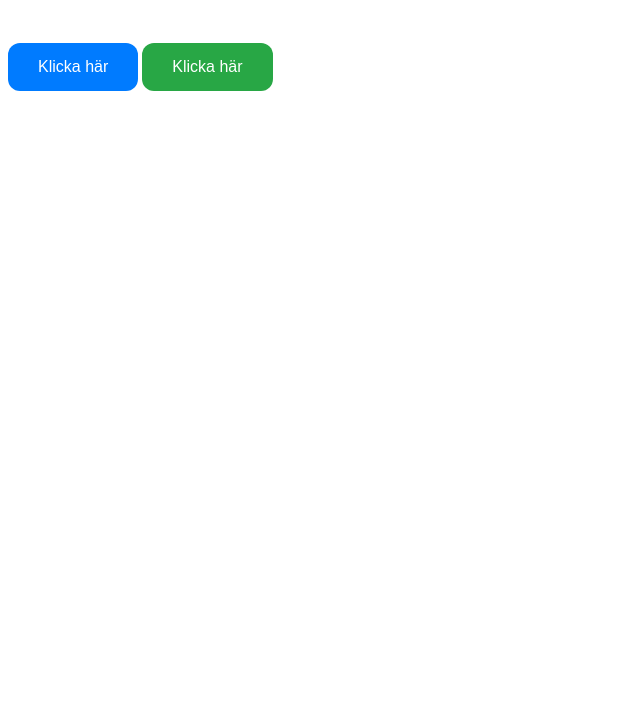
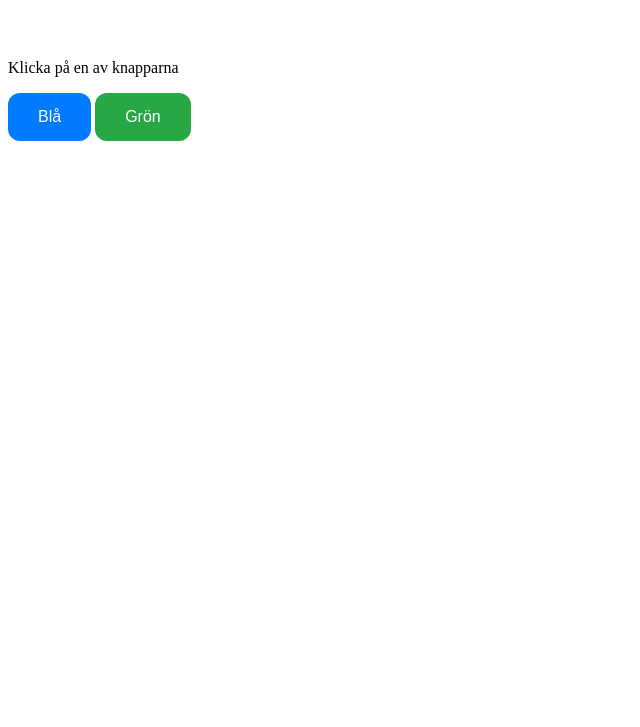
Before and after one commit to DwightSchrute56/student, a plain HTML site: page index.html in a window 1280 px wide. Shown: the part 73-800 px from the top of the page, without its empty margins (0-640 px from the left). Drawn offline with Linux system fonts and the light colour scheme.

Commit message:
Update index.html

```diff
--- a/index.html
+++ b/index.html
@@ -47,7 +47,8 @@ tags.async=!0,tags.src="https://orebro.containers.piwik.pro/"+id+".js"+qPString,
   <h1>Nu blir ni spårade :) </h1>
   <br>
   <br>
-  <button class="rounded-button blue">Klicka här</button>
-    <button class="rounded-button green">Klicka här</button>
+  <p>Klicka på en av knapparna</p>
+  <button class="rounded-button blue">Blå</button>
+    <button class="rounded-button green">Grön</button>
 </body>
 </html>
```
